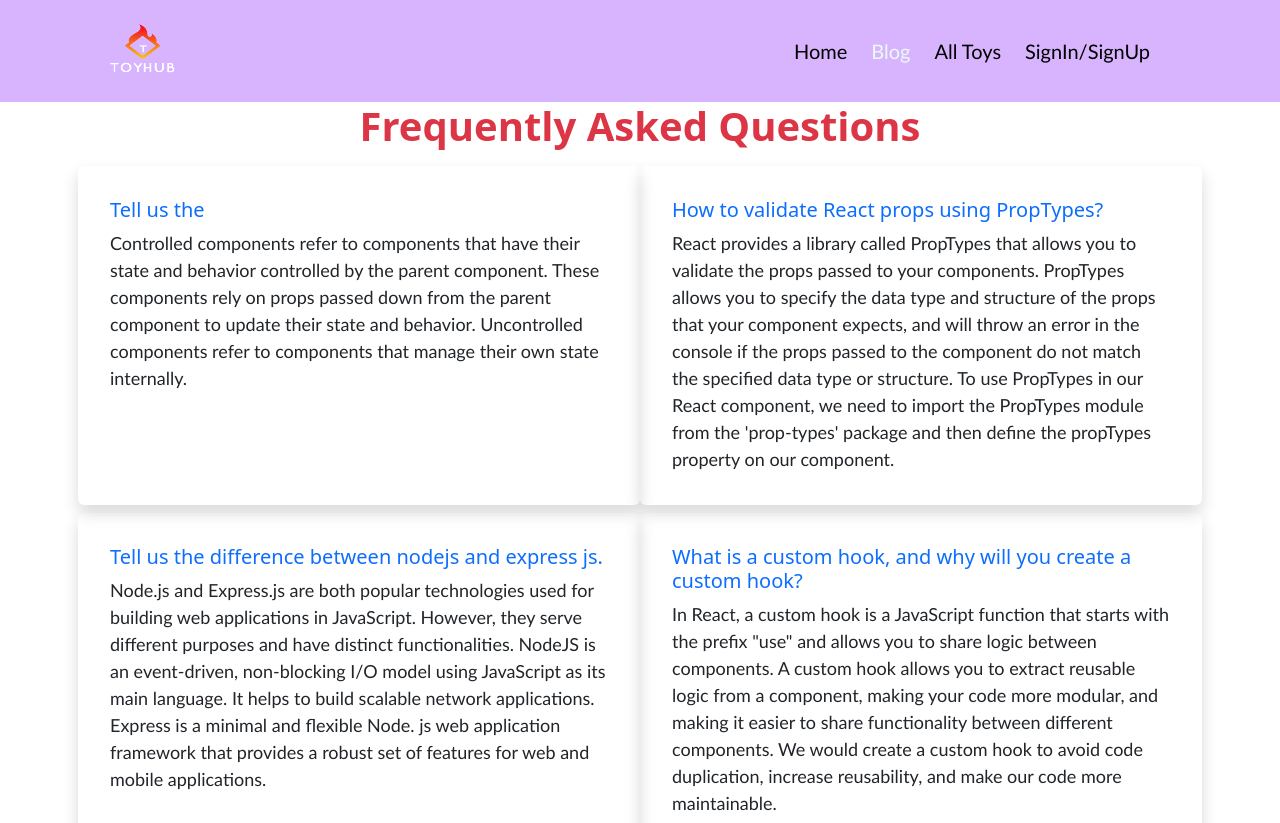
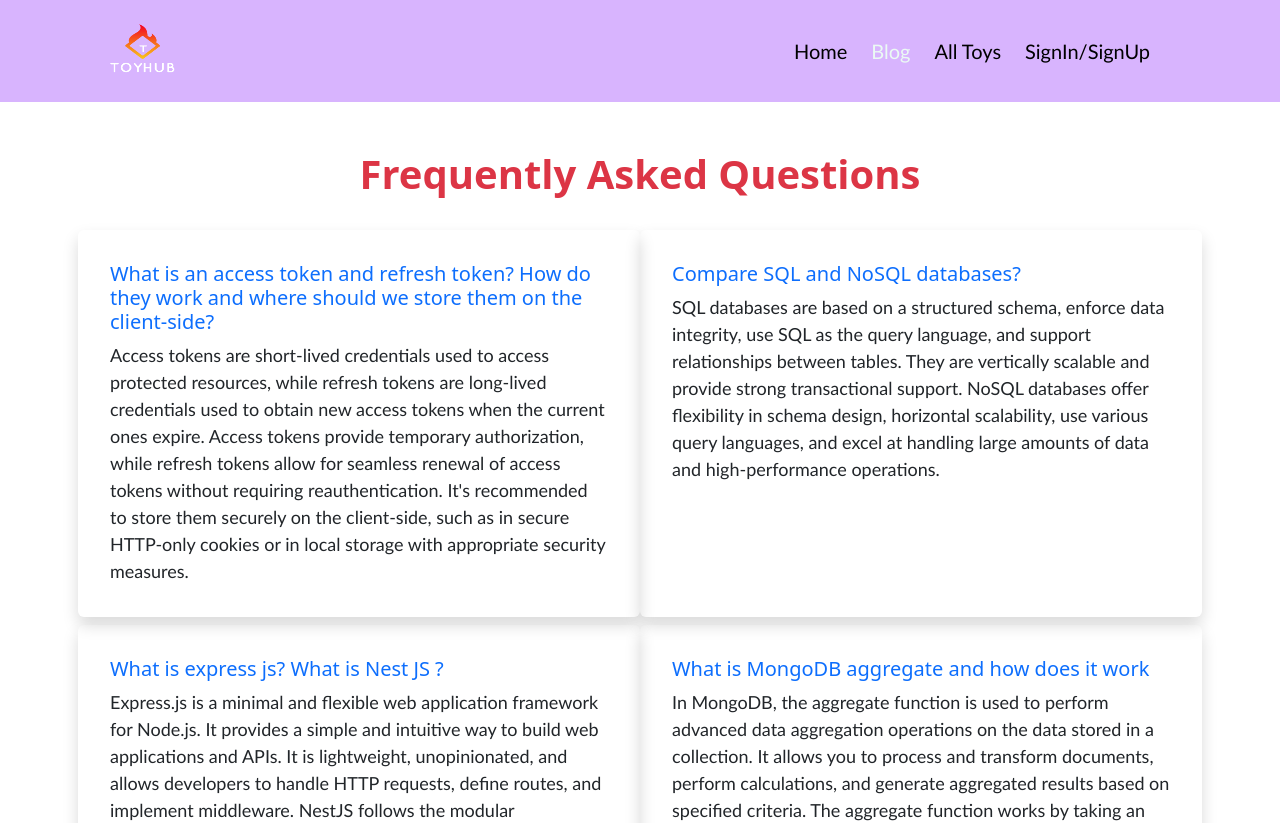
Before and after one commit to tanvir27/toy-hub-server-side, a React (Vite) app: page /blog in a window 1280 px wide. Shown: the top 823 px of the page. Built offline with nearby package versions, Linux system fonts and the light colour scheme; no server answers.

Commit message:
add toy, my toy, all toy page added

```diff
--- a/package.json
+++ b/package.json
@@ -17,9 +17,11 @@
     "react": "^18.2.0",
     "react-bootstrap": "^2.7.4",
     "react-dom": "^18.2.0",
+    "react-hook-form": "^7.43.9",
     "react-hot-toast": "^2.4.1",
     "react-icons": "^4.8.0",
     "react-router-dom": "^6.11.2",
+    "react-select": "^5.7.3",
     "react-tabs": "^6.0.1",
     "sort-by": "^1.2.0",
     "tippy.js": "^6.3.7"
--- a/src/components/AllToys/AllToys.jsx
+++ b/src/components/AllToys/AllToys.jsx
@@ -1,10 +1,59 @@
 import React from 'react';
 
 const AllToys = () => {
+     const toysData = [
+       {
+         seller: "John Doe",
+         name: "Toy Car",
+         subCategory: "Vehicles",
+         price: "$19.99",
+         quantity: 10,
+       },
+       {
+         seller: "Jane Smith",
+         name: "Building Blocks",
+         subCategory: "Educational",
+         price: "$24.99",
+         quantity: 5,
+       },
+       // Add more toy data here
+    ];
+
     return (
-        <div>
-            all toys
+      <div className="container">
+        <div className="p-5">
+          <div className="table-responsive">
+            <table className="table text-center">
+              <thead>
+                <tr>
+                  <th>Serial No</th>
+                  <th>Seller</th>
+                  <th>Toy Name</th>
+                  <th>Sub-category</th>
+                  <th>Price</th>
+                  <th>Available Quantity</th>
+                  <th>Details</th>
+                </tr>
+              </thead>
+              <tbody>
+                {toysData.map((toy, index) => (
+                  <tr key={toy.id}>
+                    <td>{index + 1}</td>
+                    <td>{toy.seller}</td>
+                    <td>{toy.name}</td>
+                    <td>{toy.subCategory}</td>
+                    <td>{toy.price}</td>
+                    <td>{toy.quantity}</td>
+                    <td>
+                      <button className="btn btn-info text-white ">View Details</button>
+                    </td>
+                  </tr>
+                ))}
+              </tbody>
+            </table>
+          </div>
         </div>
+      </div>
     );
 };
 
--- a/src/components/Blog/Blog.jsx
+++ b/src/components/Blog/Blog.jsx
@@ -1,88 +1,92 @@
 const Blog = () => {
   return (
-    <div className="bg-color pb-5">
+    <div className="bg-color py-5">
       <div ClassName="">
         <div className="container">
-
           <div className="">
-            <h1 className="text-danger fw-bold text-center">
+            <h1 className="text-danger fw-bold mb-4 text-center">
               {" "}
               Frequently Asked Questions
             </h1>
           </div>
-          <div class="row row-cols-1 row-cols-md-2 g-2 mt-2">
-            <div class="col rounded shadow p-3">
-              <div class="card border border-0">
-                <div class="card-body">
-                  <h5 class="card-title text-primary">
-                    Tell us the
+          <div className="row row-cols-1 row-cols-md-2 g-2 mt-2">
+            <div className="col rounded shadow p-3">
+              <div className="card border border-0">
+                <div className="card-body">
+                  <h5 className="card-title text-primary">
+                    What is an access token and refresh token? How do they work
+                    and where should we store them on the client-side?
                   </h5>
-                  <p class="card-text">
-                    Controlled components refer to components that have their
-                    state and behavior controlled by the parent component. These
-                    components rely on props passed down from the parent
-                    component to update their state and behavior. Uncontrolled
-                    components refer to components that manage their own state
-                    internally.
+                  <p className="card-text">
+                    Access tokens are short-lived credentials used to access
+                    protected resources, while refresh tokens are long-lived
+                    credentials used to obtain new access tokens when the
+                    current ones expire. Access tokens provide temporary
+                    authorization, while refresh tokens allow for seamless
+                    renewal of access tokens without requiring reauthentication.
+                    It's recommended to store them securely on the client-side,
+                    such as in secure HTTP-only cookies or in local storage with
+                    appropriate security measures.
                   </p>
                 </div>
               </div>
             </div>
-            <div class="col rounded shadow p-3">
-              <div class="card border border-0">
-                <div class="card-body">
-                  <h5 class="card-title  text-primary">
-                    How to validate React props using PropTypes?
+            <div className="col rounded shadow p-3">
+              <div className="card border border-0">
+                <div className="card-body">
+                  <h5 className="card-title  text-primary">
+                    Compare SQL and NoSQL databases?
                   </h5>
-                  <p class="card-text">
-                    React provides a library called PropTypes that allows you to
-                    validate the props passed to your components. PropTypes
-                    allows you to specify the data type and structure of the
-                    props that your component expects, and will throw an error
-                    in the console if the props passed to the component do not
-                    match the specified data type or structure. To use PropTypes
-                    in our React component, we need to import the PropTypes
-                    module from the 'prop-types' package and then define the
-                    propTypes property on our component.
+                  <p className="card-text">
+                    SQL databases are based on a structured schema, enforce data
+                    integrity, use SQL as the query language, and support
+                    relationships between tables. They are vertically scalable
+                    and provide strong transactional support. NoSQL databases
+                    offer flexibility in schema design, horizontal scalability,
+                    use various query languages, and excel at handling large
+                    amounts of data and high-performance operations.
                   </p>
                 </div>
               </div>
             </div>
-            <div class="col rounded shadow p-3">
-              <div class="card border border-0">
-                <div class="card-body">
-                  <h5 class="card-title  text-primary">
-                    Tell us the difference between nodejs and express js.
+            <div className="col rounded shadow p-3">
+              <div className="card border border-0">
+                <div className="card-body">
+                  <h5 className="card-title  text-primary">
+                    What is express js? What is Nest JS ?
                   </h5>
-                  <p class="card-text">
-                    Node.js and Express.js are both popular technologies used
-                    for building web applications in JavaScript. However, they
-                    serve different purposes and have distinct functionalities.
-                    NodeJS is an event-driven, non-blocking I/O model using
-                    JavaScript as its main language. It helps to build scalable
-                    network applications. Express is a minimal and flexible
-                    Node. js web application framework that provides a robust
-                    set of features for web and mobile applications.
+                  <p className="card-text">
+                    Express.js is a minimal and flexible web application
+                    framework for Node.js. It provides a simple and intuitive
+                    way to build web applications and APIs. It is lightweight,
+                    unopinionated, and allows developers to handle HTTP
+                    requests, define routes, and implement middleware. NestJS
+                    follows the modular architecture pattern and provides
+                    features like dependency injection, decorators, and powerful
+                    CLI tools to simplify development and enhance code
+                    maintainability. It is often used to build enterprise-grade
+                    applications.
                   </p>
                 </div>
               </div>
             </div>
-            <div class="col rounded shadow p-3">
-              <div class="card border border-0">
-                <div class="card-body">
-                  <h5 class="card-title  text-primary">
-                    What is a custom hook, and why will you create a custom
-                    hook?
+            <div className="col rounded shadow p-3">
+              <div className="card border border-0">
+                <div className="card-body">
+                  <h5 className="card-title  text-primary">
+                    What is MongoDB aggregate and how does it work
                   </h5>
-                  <p class="card-text">
-                    In React, a custom hook is a JavaScript function that starts
-                    with the prefix "use" and allows you to share logic between
-                    components. A custom hook allows you to extract reusable
-                    logic from a component, making your code more modular, and
-                    making it easier to share functionality between different
-                    components. We would create a custom hook to avoid code
-                    duplication, increase reusability, and make our code more
-                    maintainable.
+                  <p className="card-text">
+                    In MongoDB, the aggregate function is used to perform
+                    advanced data aggregation operations on the data stored in a
+                    collection. It allows you to process and transform
+                    documents, perform calculations, and generate aggregated
+                    results based on specified criteria. The aggregate function
+                    works by taking an array of stages as input. Each stage
+                    represents a specific operation or transformation that is
+                    applied to the documents in the collection. The stages are
+                    executed sequentially, and the output of one stage serves as
+                    the input for the next stage.
                   </p>
                 </div>
               </div>
--- a/src/components/Login/Login.jsx
+++ b/src/components/Login/Login.jsx
@@ -50,9 +50,12 @@ const Login = () => {
     <div>
       <section className="py-5 bg-color">
         <Container>
-          <div className="d-flex justify-content-center">
-            <div className="col-md-6">
-              <h2 className="text-center mb-4 fw-bold">LogIn to Your Account</h2>
+          <div className="">
+            <div className="d-flex justify-content-center ">
+              <div className="col-md-6 ">
+                <h2 className="text-center mb-4 fw-bold">
+                  LogIn to Your Account
+                </h2>
 
                 <Form onSubmit={handleLogin}>
                   <Form.Group controlId="formBasicEmail">
@@ -74,7 +77,11 @@ const Login = () => {
                   </Form.Group>
 
                   <div className="text-center">
-                  <Button className="w-25 mt-2" variant="primary" type="submit">
+                    <Button
+                      className="w-25 mt-2"
+                      variant="primary"
+                      type="submit"
+                    >
                       Login
                     </Button>
                   </div>
@@ -82,7 +89,9 @@ const Login = () => {
                 <div>
                   <p className="text-danger text-center mt-3 fw-bold">
                     {error ? (
-                    <span className="p-1 border">Wrong Input & Password </span>
+                      <span className="p-1 border">
+                        Wrong Input & Password{" "}
+                      </span>
                     ) : (
                       ""
                     )}
@@ -103,7 +112,7 @@ const Login = () => {
                   Sign in with Google
                 </Button>
               </div>
-
+            </div>
           </div>
         </Container>
       </section>
```
Also changed, not shown: src/components/AddToys/AddToys.jsx (+133 -3 lines), src/components/Home/Home.jsx (+5 -5 lines), src/components/MyToys/MyToys.jsx (+67 -2 lines), 1 other file (tests, documents, lock files or other folders). Lines whose indentation alone changed are shown as unchanged.
